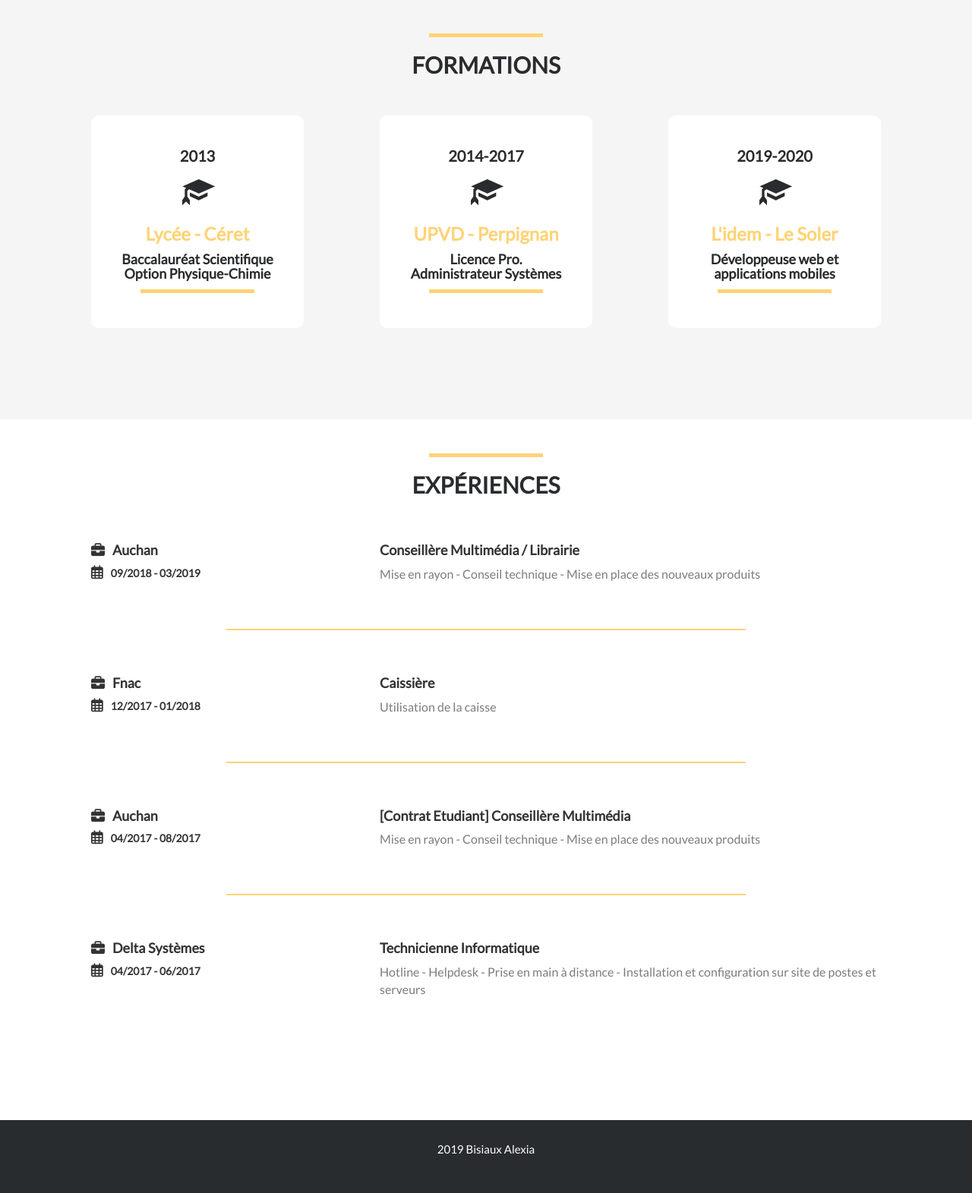
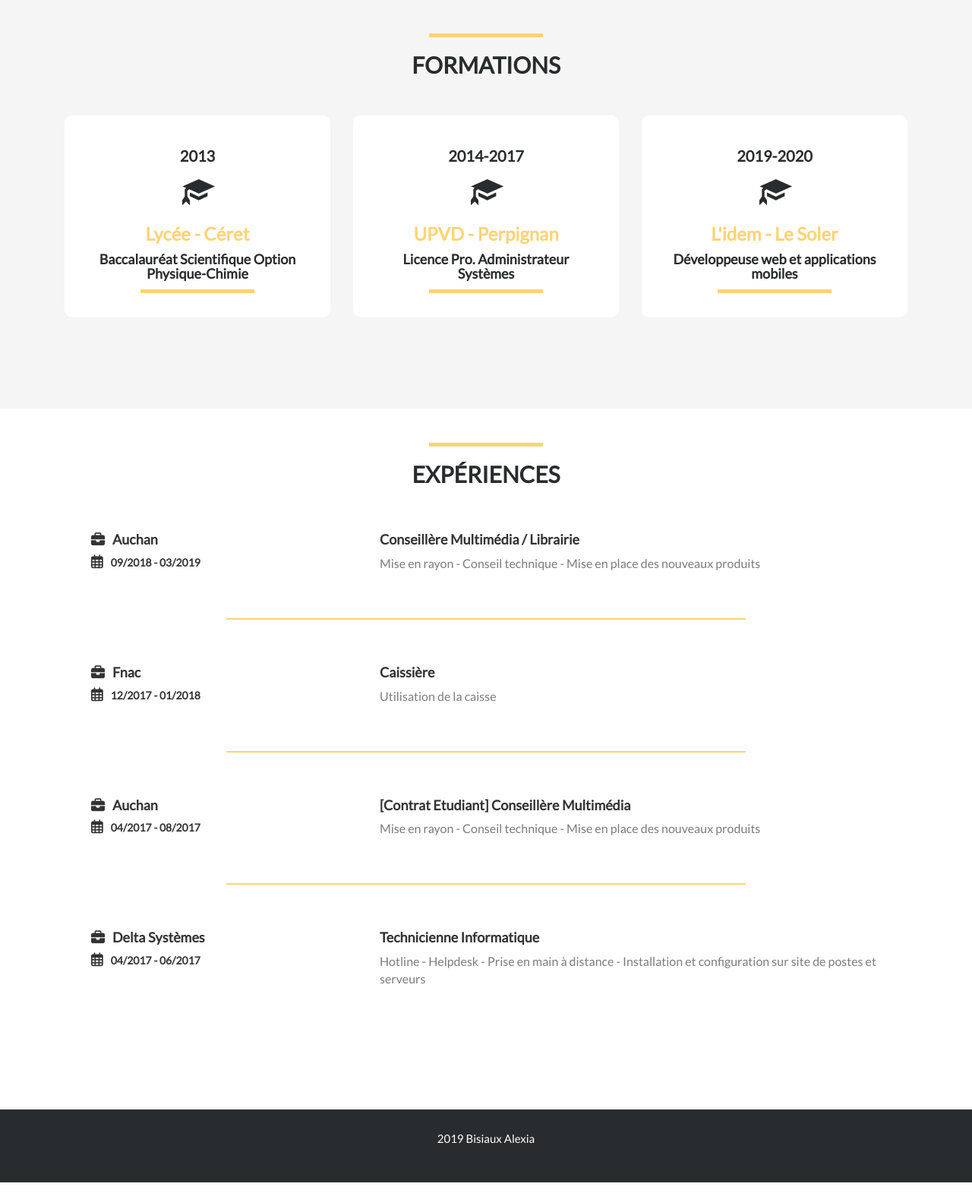
Before and after one commit to NekoBlakii/NekoBlakii.github.io, a PHP site: page / in a window 1280 px wide. Shown: the part 3168-4739 px from the top of the page at 76% size. Run offline with PHP 8.4, Linux system fonts and the light colour scheme; some libraries are stand-ins or nearby versions.

Commit message:
update28/11

```diff
--- a/css/style.css
+++ b/css/style.css
@@ -490,7 +490,6 @@
 
 .formations-block
 {
-    width: 80%;
     margin: 0 auto;
     text-align: center;
     padding: 30px;
@@ -521,18 +520,6 @@
 .formations-block h4
 {
     color: var(--couleur-generale);
-}
-/*
-#formations .container
-{
-    height: 300px;
-}
-*/
-
-.formation
-{
-    display: flex;
-    height: 300px;
 }
 
 .form1
```
